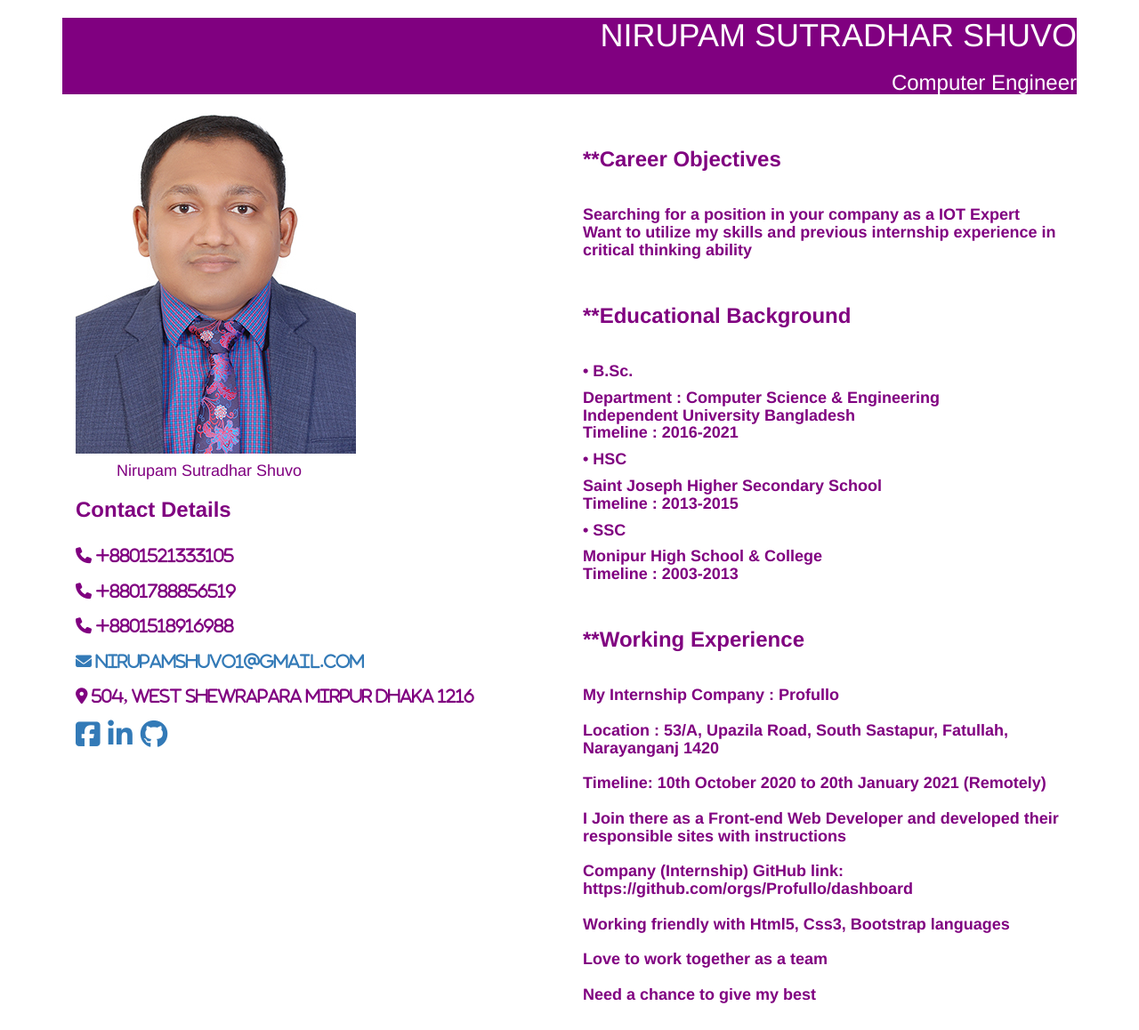
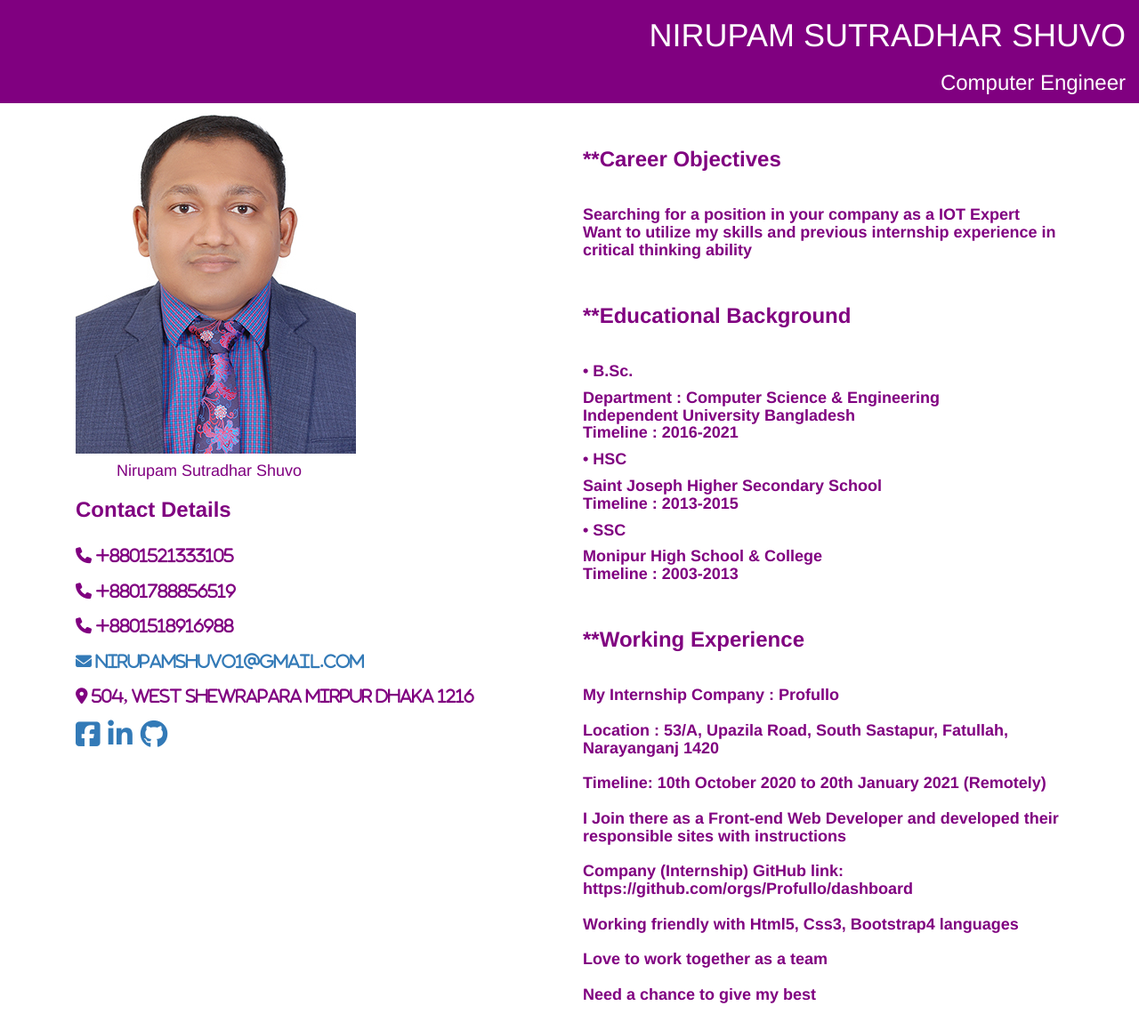
Before and after one commit to nirupamshuvo/My-portfolio, a plain HTML site: page index.html in a window 1280 px wide. Shown: the whole page at 89% size. Drawn offline with nearby package versions, Linux system fonts and the light colour scheme.

Commit message:
Add files via upload

```diff
--- a/index.html
+++ b/index.html
@@ -16,13 +16,11 @@
     <link rel="stylesheet" href="style.css">
 </head>
 <body>
-
-    <div class="container">
-    <div class="portfolio">
+    <div class="container-fluid">
         <h1>NIRUPAM SUTRADHAR SHUVO</h1>
         <h3>Computer Engineer</h3>
-    </div>
-
+            </div>
+    <div class="container">
     <div class= col-md-6>
 		<img src="images/Shuvo.jpg">
         <div class="Name">
@@ -94,7 +92,7 @@
 
                             <b>Company (Internship) GitHub link: https://github.com/orgs/Profullo/dashboard </b>  <br/><br/>
 
-                            <b>Working friendly with Html5, Css3, Bootstrap languages</b> <br/> <br/>
+                            <b>Working friendly with Html5, Css3, Bootstrap4 languages</b> <br/> <br/>
                             <b>Love to work together as a team</b>  <br/> <br/>
                             <b>Need a chance to give my best</b>  <br/> <br/></h4>
 
--- a/style.css
+++ b/style.css
@@ -12,7 +12,7 @@ body
     background-color: white;
 }
 
-.portfolio{
+.container-fluid{
     color: white;
     background-color: purple;
     text-align: right;
```
